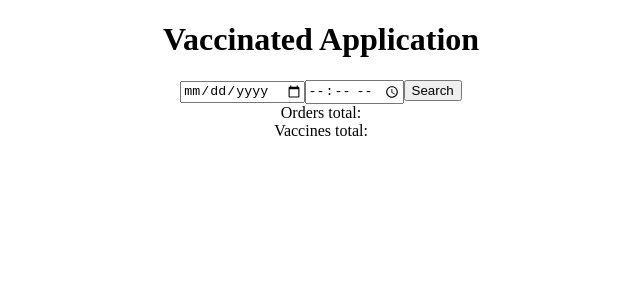
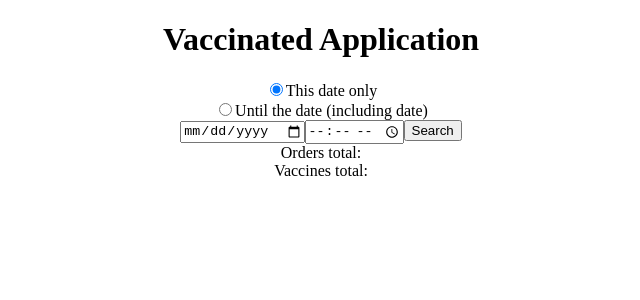
Before and after one commit to jiiaa/vaccinated-application, a React (Create React App) app in the folder frontend/: page / in a window 1280 px wide. Shown: the top 300 px of the page, without its empty margins (319-959 px from the left). Built offline with nearby package versions, Linux system fonts and the light colour scheme.

Commit message:
Now the user can retrieve all orders until the date or orders only on the date.

```diff
--- a/frontend/src/components/ViewTotal.js
+++ b/frontend/src/components/ViewTotal.js
@@ -2,9 +2,14 @@ import React, { useState } from 'react';
 import dbService from '../services/dbService';
 
 const ViewTotal = () => {
+  const [searchRange, setSearchRange] = useState('dateonly');
   const [searchDate, setSearchDate] = useState('');
   const [searchTime, setSearchTime] = useState('');
   const [totals, setTotals] = useState({});
+
+  const handleRadioChange = (e) => {
+    setSearchRange(e.target.value);
+  };
 
   const handleSearch = async (e) => {
     e.preventDefault();
@@ -12,7 +17,7 @@ const ViewTotal = () => {
       return;
     }
     try {
-      const res = await dbService.getByDate(searchDate, searchTime);
+      const res = await dbService.getByDate(searchRange, searchDate, searchTime);
       setTotals(res.data[0]);
     } catch (err) {
       console.error('Database request failed:', err);
@@ -22,6 +27,29 @@ const ViewTotal = () => {
   return (
     <div className="view-total">
       <form onSubmit={handleSearch}>
+        <div>
+          <input
+            type="radio"
+            id="dateonly"
+            name="dayorrange"
+            value="dateonly"
+            checked={searchRange === 'dateonly'}
+            onChange={handleRadioChange}
+          />
+          <label htmlFor="dayonly">This date only</label>
+        </div>
+        <div>
+          <input
+            type="radio"
+            id="range"
+            name="dayorrange"
+            value="range"
+            checked={searchRange === 'range'}
+            onChange={handleRadioChange}
+          />
+          <label htmlFor="range">Until the date (including date)</label>
+        </div>
+        <div>
           <input
             type="date"
             id="total-date"
@@ -37,6 +65,7 @@ const ViewTotal = () => {
             value={searchTime}
           />
           <input type="submit" value="Search" />
+        </div>
       </form>
       <div>
         <div>Orders total: {totals.count}</div>
--- a/frontend/src/services/dbService.js
+++ b/frontend/src/services/dbService.js
@@ -2,8 +2,8 @@ import axios from 'axios';
 
 const baseUrl = '/api/v1';
 
-const getByDate = async (date, time) => {
-  const getUrl = `${baseUrl}/arrived/${date}/${time}`;
+const getByDate = async (range, date, time) => {
+  const getUrl = `${baseUrl}/arrived/${range}/${date}/${time}`;
   const response = await axios.get(getUrl);
   return response;
 };
```
Also changed, not shown: 2 other files (tests, documents, lock files or other folders). Lines whose indentation alone changed are shown as unchanged.
